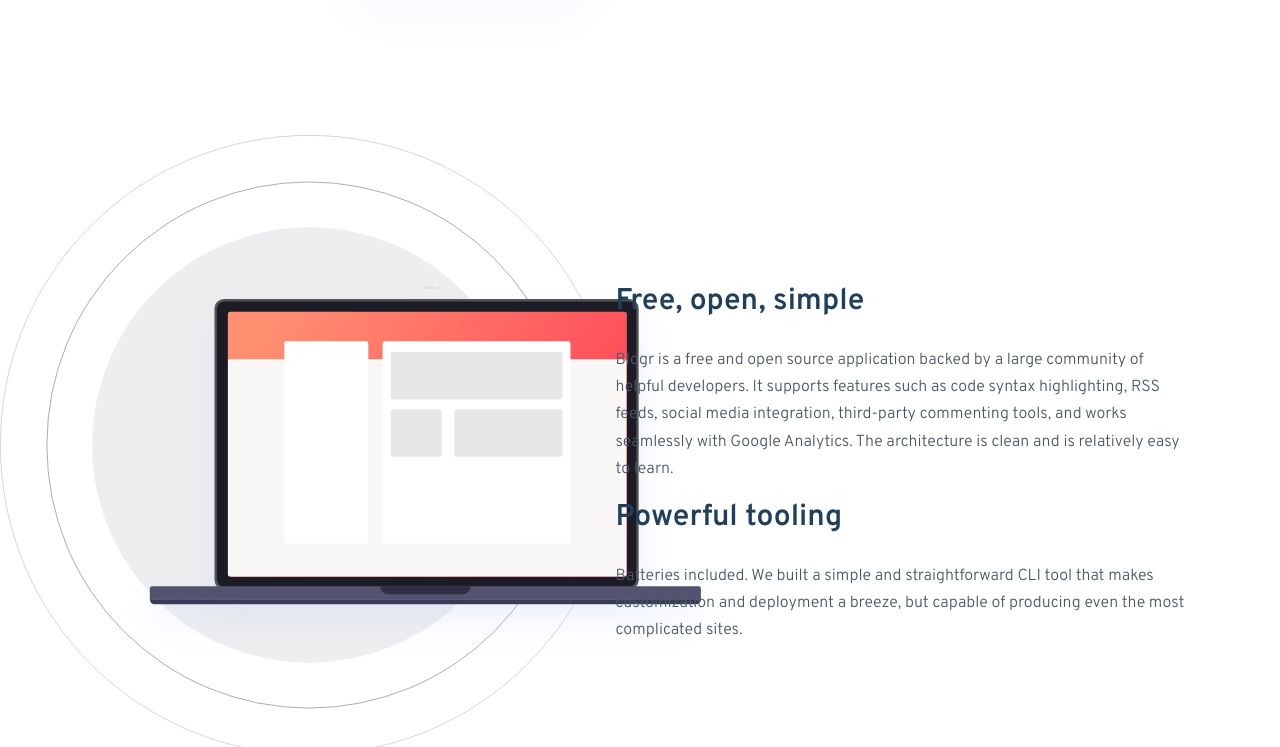
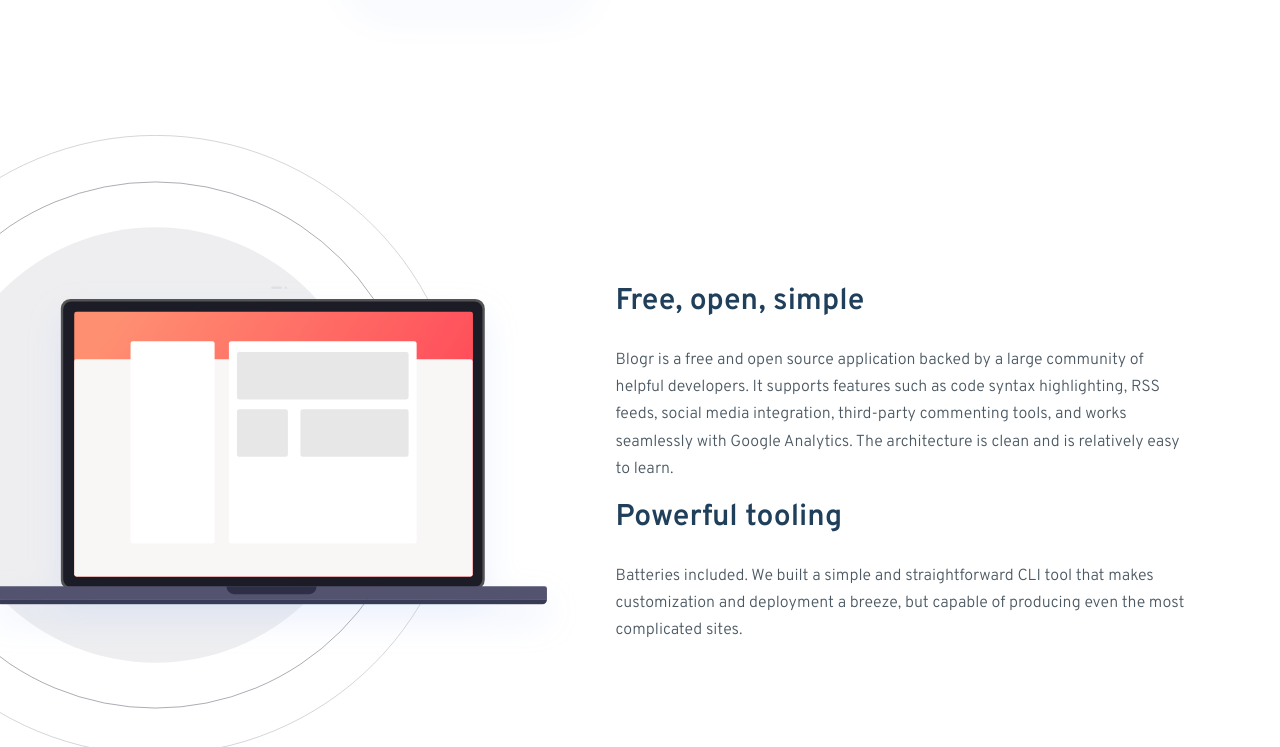
Before and after one commit to blountdj/frontend_mentor_challenge_blogr_landing_page, a website: page index.html in a window 1280 px wide. Shown: the part 1893-2640 px from the top of the page. Drawn offline with Linux system fonts and the light colour scheme.

Commit message:
Update style.css

```diff
--- a/css/style.css
+++ b/css/style.css
@@ -419,8 +419,7 @@ body {
   .hero--2 {
     background: url("../images/illustration-laptop-desktop.svg");
     background-repeat: no-repeat;
-    background-position-x: right 130%;
-    background-position-y: 30%;
+    background-position: top 30% left -30%;
     background-size: 60%;
     align-items: flex-end; }
   .hero__main--2 {
```
